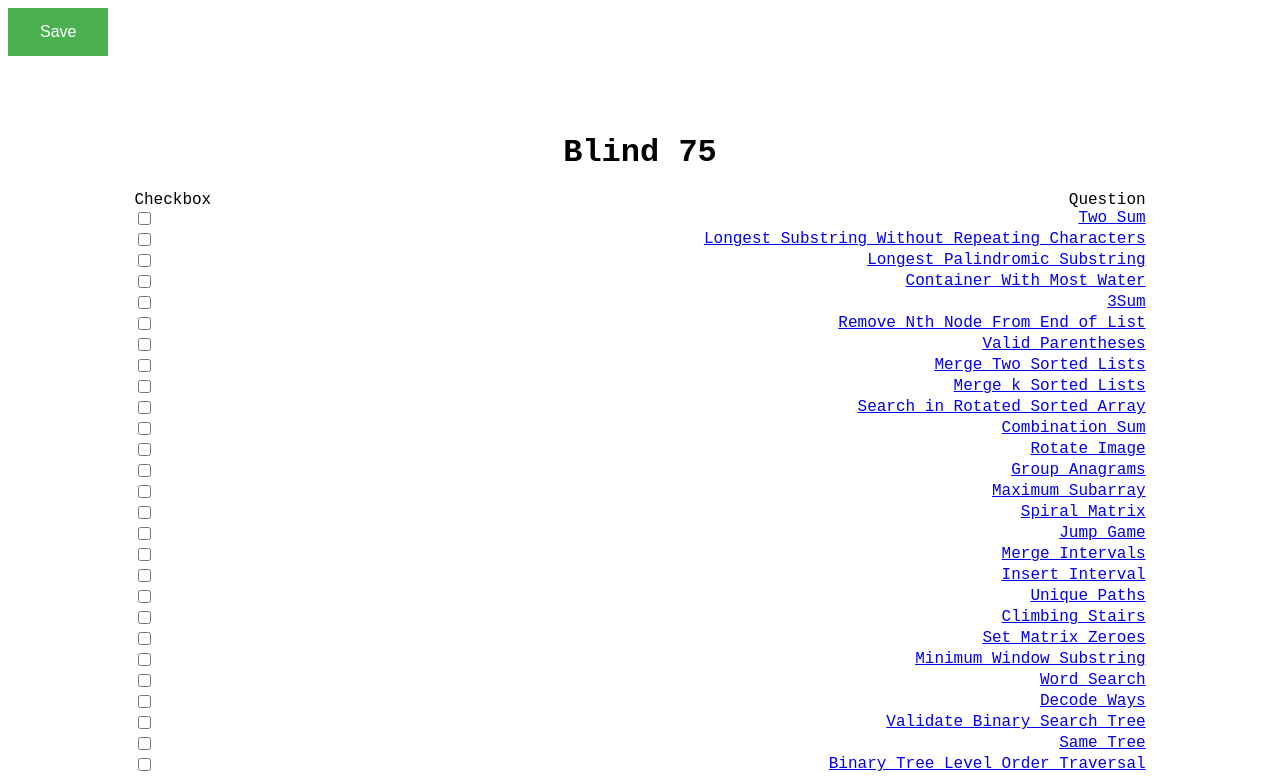
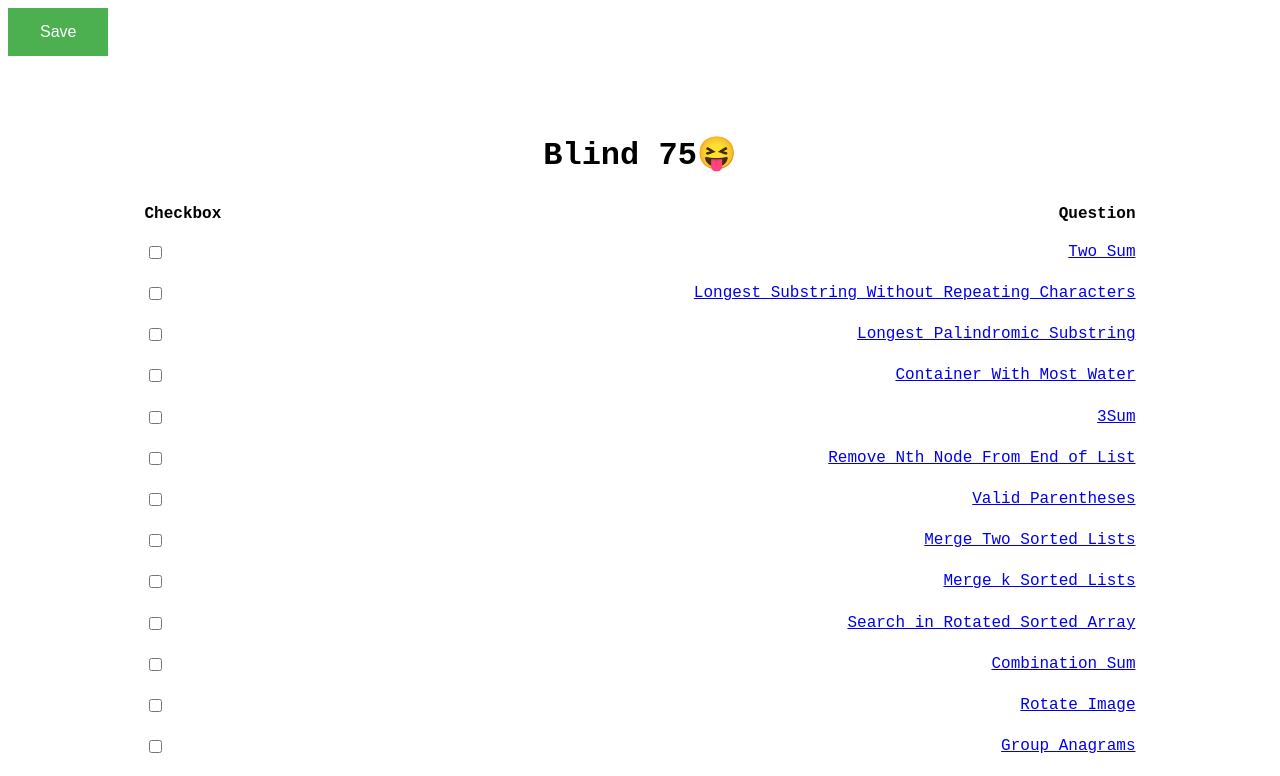
Before and after one commit to uzairchhapra/blind-75, a plain HTML site: page index.html in a window 1280 px wide. Shown: the top 776 px of the page. Drawn offline with Linux system fonts and the light colour scheme.

Commit message:
adjusted css

```diff
--- a/index.html
+++ b/index.html
@@ -14,9 +14,9 @@
         <button class="save" onclick="save()">Save</button>
         <div class="container">
             <div class="header">
-                Blind 75
+                Blind 75😝
             </div>
-            <div class="row">
+            <div class="row bold">
                 <div class="col">
                     Checkbox
                 </div>
--- a/style.css
+++ b/style.css
@@ -17,10 +17,18 @@
 
 .row{
     display: flex;
+    padding: 1%;
+    justify-content: space-between;
 }
 
-.col:first-child {
-    flex: 20%;
+hr{
+    border: 10px solid green;
+    border-radius: 5px;
+  }
+
+.row:hover{
+    background-color: rgb(187, 187, 187);
+    color: whitesmoke;
 }
 
 a:visited{
@@ -39,6 +47,11 @@ background-color: #4CAF50; /* Green */
     font-size: 16px;
 }
 
+.bold{
+    font-weight: 600;
+    border-color: black;
+}
+
 button:hover {
     background-color: #164e18;
 }
```
Lines whose indentation alone changed are shown as unchanged.
